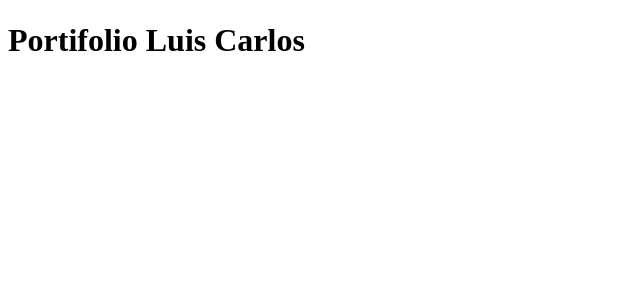
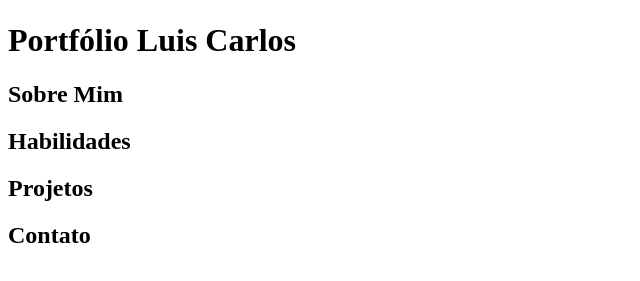
Before and after one commit to luiscarlos8228/Portifolio-interativo, a plain HTML site: page index.html in a window 1280 px wide. Shown: the part 281-562 px from the top of the page, without its empty margins (0-640 px from the left). Drawn offline with Linux system fonts and the light colour scheme.

Commit message:
Estrutura HTML inicial da home

```diff
--- a/index.html
+++ b/index.html
@@ -1,17 +1,40 @@
 <!DOCTYPE html>
- <html lang="pt-br">
+<html lang="pt-BR">
 <head>
     <meta charset="UTF-8">
     <meta name="viewport" content="width=device-width, initial-scale=1.0">
-    <title>Portifolio pessoal interativo</title>
+    <title>Portfólio Pessoal Interativo</title>
+    <link rel="stylesheet" href="css/styles.css">
 </head>
 <body>
+    <!--adicionando header para o logo-->
     <header>
         <div class="logo">
-            <img src="img/ban.png" alt="logo portfólio">
+            <img src="img/ban.png" alt="Logo portfólio">
         </div>
-        <h1>Portifolio Luis Carlos</h1>
+        <h1>Portfólio Luis Carlos</h1>
     </header>
 
+    <!-- Seção Sobre Mim -->
+    <section id="Sobre-mim">
+        <h2>Sobre Mim</h2>
+    </section>
+
+    <!-- Seção Habilidades -->
+    <section id="Habilidades">
+        <h2>Habilidades</h2>
+    </section>
+
+    <!-- Seção Projetos -->
+    <section id="Projetos">
+        <h2>Projetos</h2>
+    </section>
+
+    <!-- Seção Contato -->
+    <section id="Contato">
+        <h2>Contato</h2>
+    </section>
+
+    <script src="js/script.js"></script>
 </body>
 </html>
```
Lines whose indentation alone changed are shown as unchanged.
